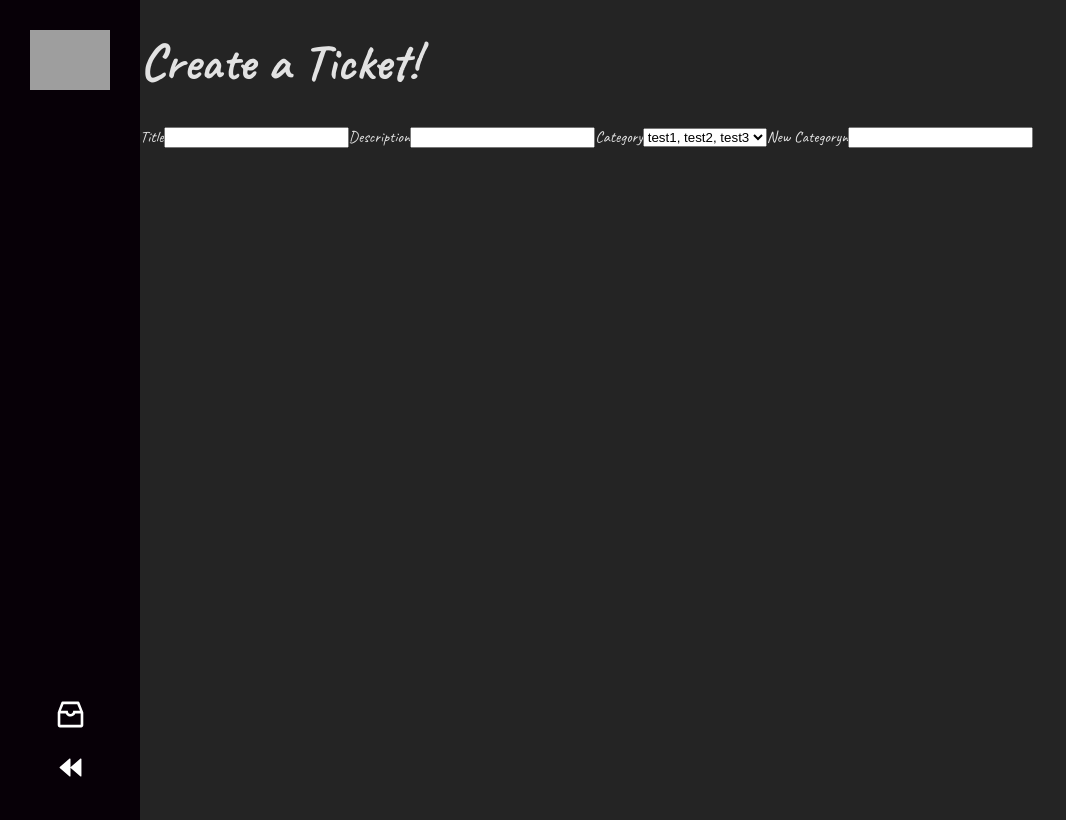
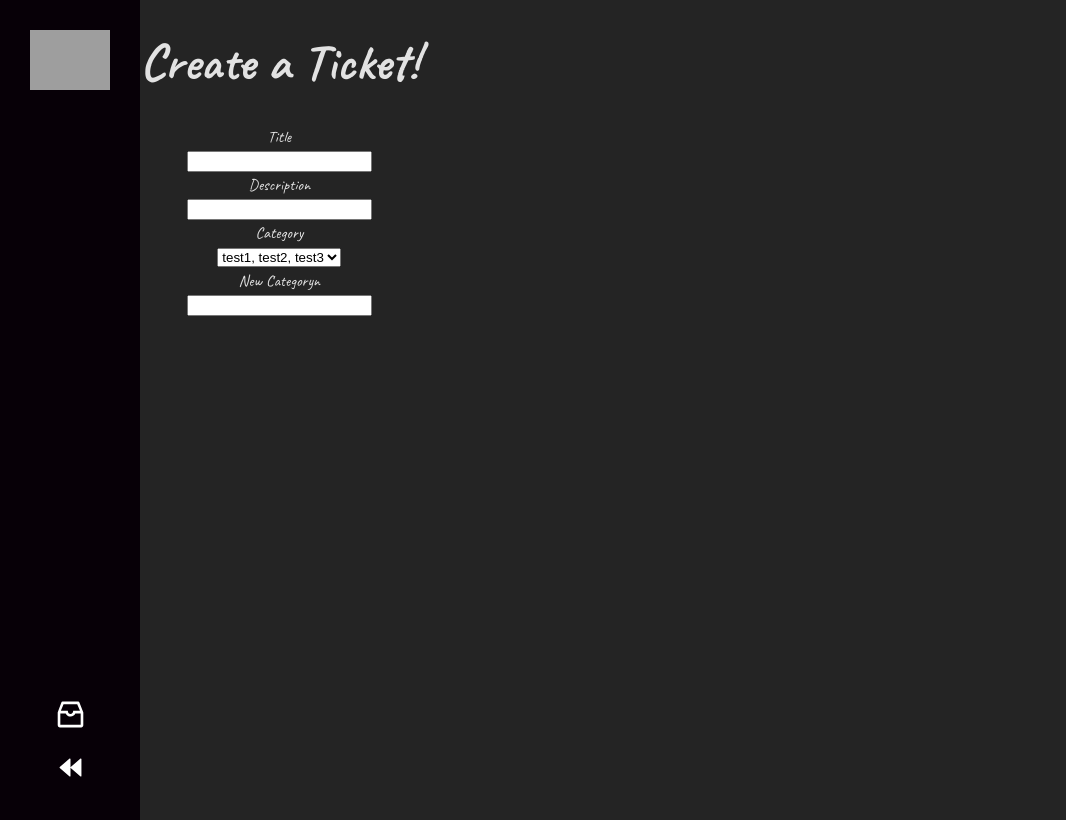
Before and after one commit to diego-monfort-landolt/crm, a React (Vite) app: page /ticket in a window 1280 px wide. Shown: the whole page, without its empty margins (0-1066 px from the left). Built offline with nearby package versions, Linux system fonts and the light colour scheme; grey boxes are pictures that could not be loaded.

Commit message:
ADD styles to the ticketpage

```diff
--- a/src/index.css
+++ b/src/index.css
@@ -177,3 +177,16 @@ nav, .logo-container, .controls-container{
   border: 1px solid red;
   box-shadow: 0 0 10px red;;
 }
+/* TicketPage */
+.ticket {
+  text-align: center;
+
+}
+.ticket-container label{
+  display: flex;
+  justify-content: center;
+  align-items: center;
+  flex-direction: column;
+
+
+}
```
